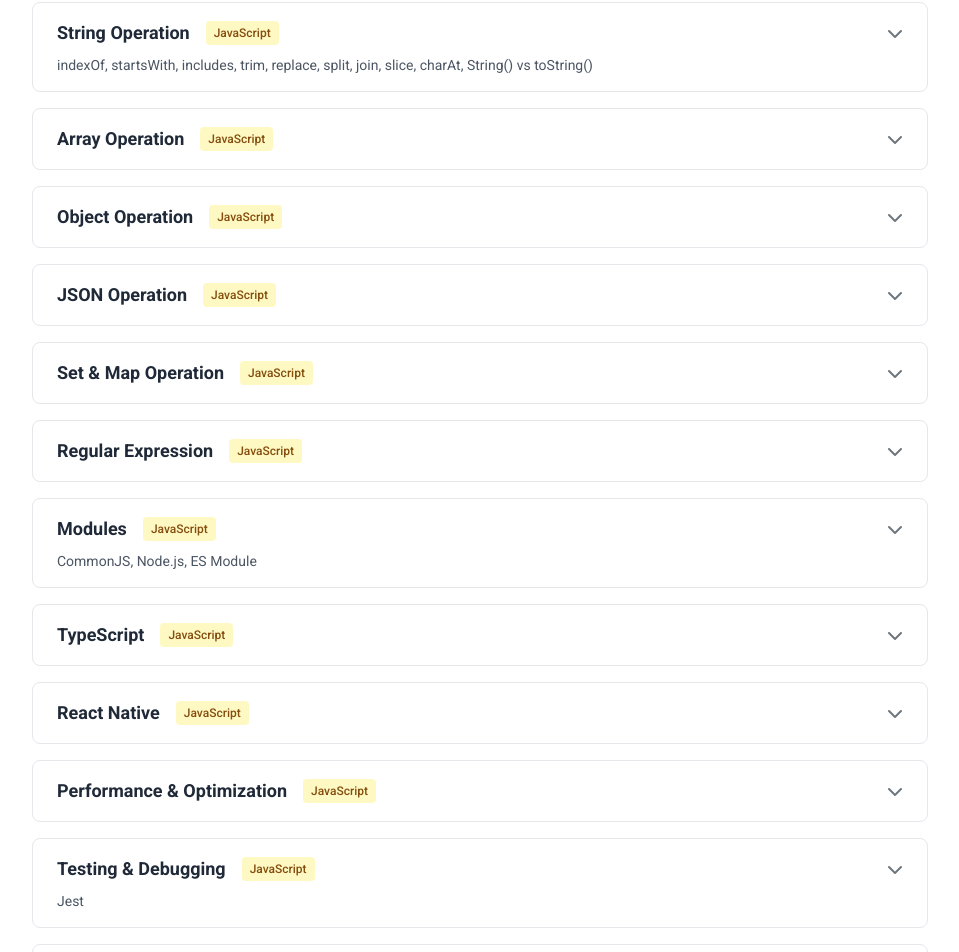
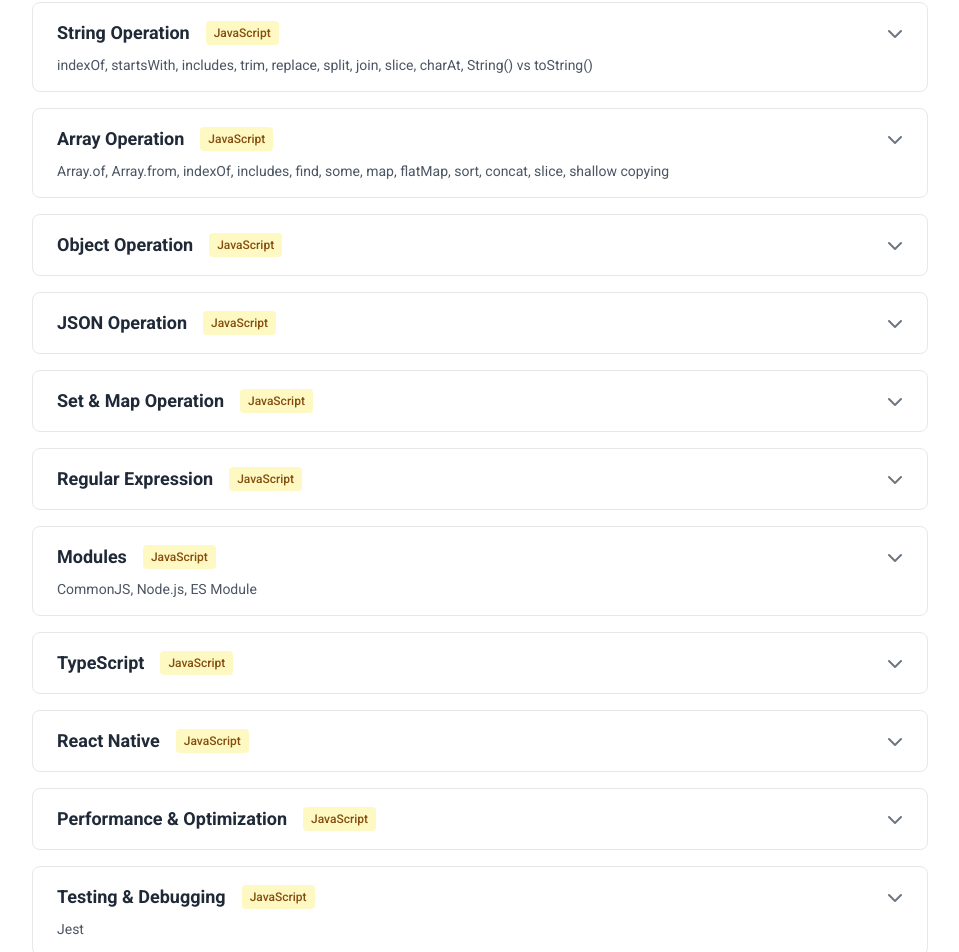
Before and after one commit to WoodyLinwc/Portfolio-Next.js, a Next.js app in the folder portfolio/: page /learning/react in a window 1280 px wide. Shown: the part 2428-3380 px from the top of the page, without its empty margins (160-1119 px from the left). Built offline with nearby package versions, Linux system fonts and the light colour scheme.

Commit message:
Update index.ts

```diff
--- a/portfolio/src/data/basics/javascript/index.ts
+++ b/portfolio/src/data/basics/javascript/index.ts
@@ -172,7 +172,8 @@ export const javascriptBasics: BasicTopic[] = [
         id: "array",
         title: "Array Operation",
         category: "JavaScript",
-        description: "",
+        description:
+            "Array.of, Array.from, indexOf, includes, find, some, map, flatMap, sort, concat, slice, shallow copying ",
         content: array,
     },
 
```
